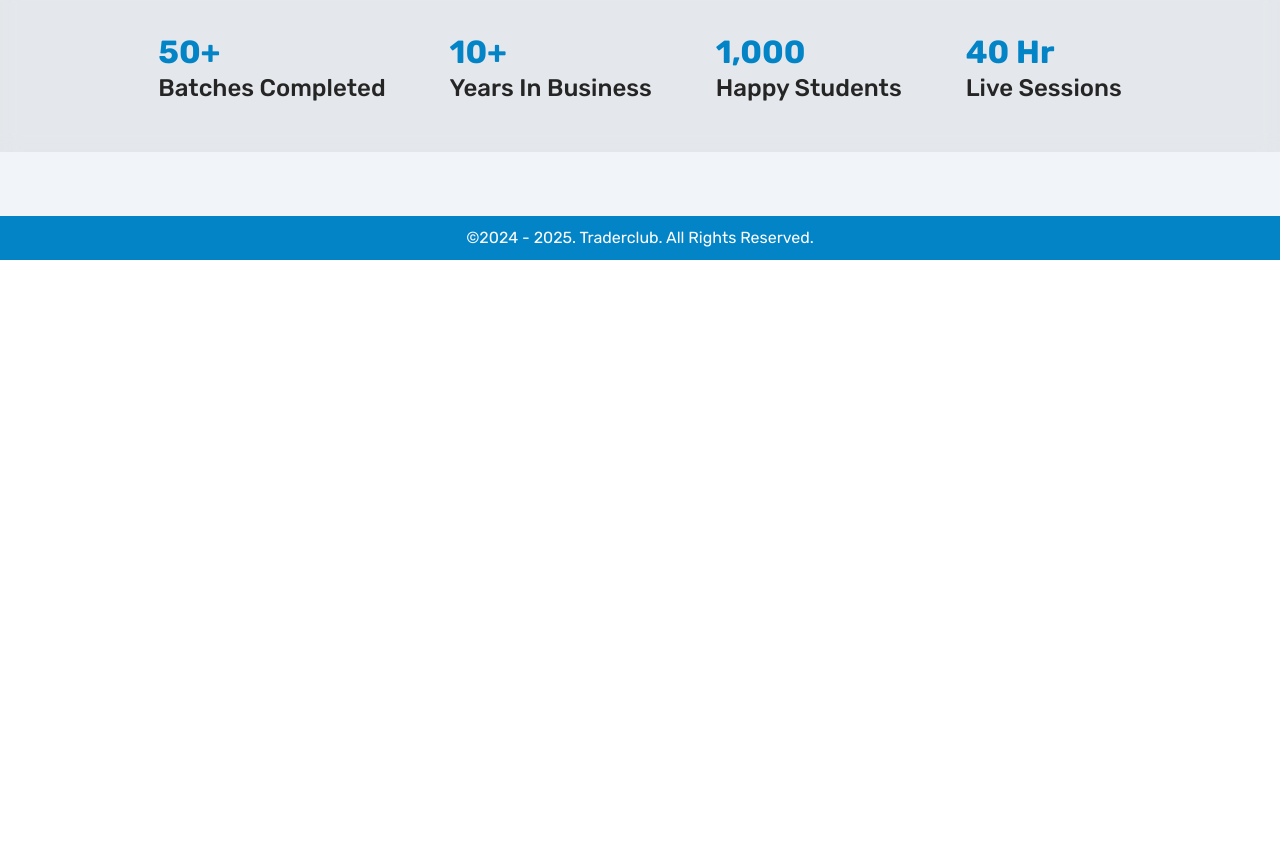
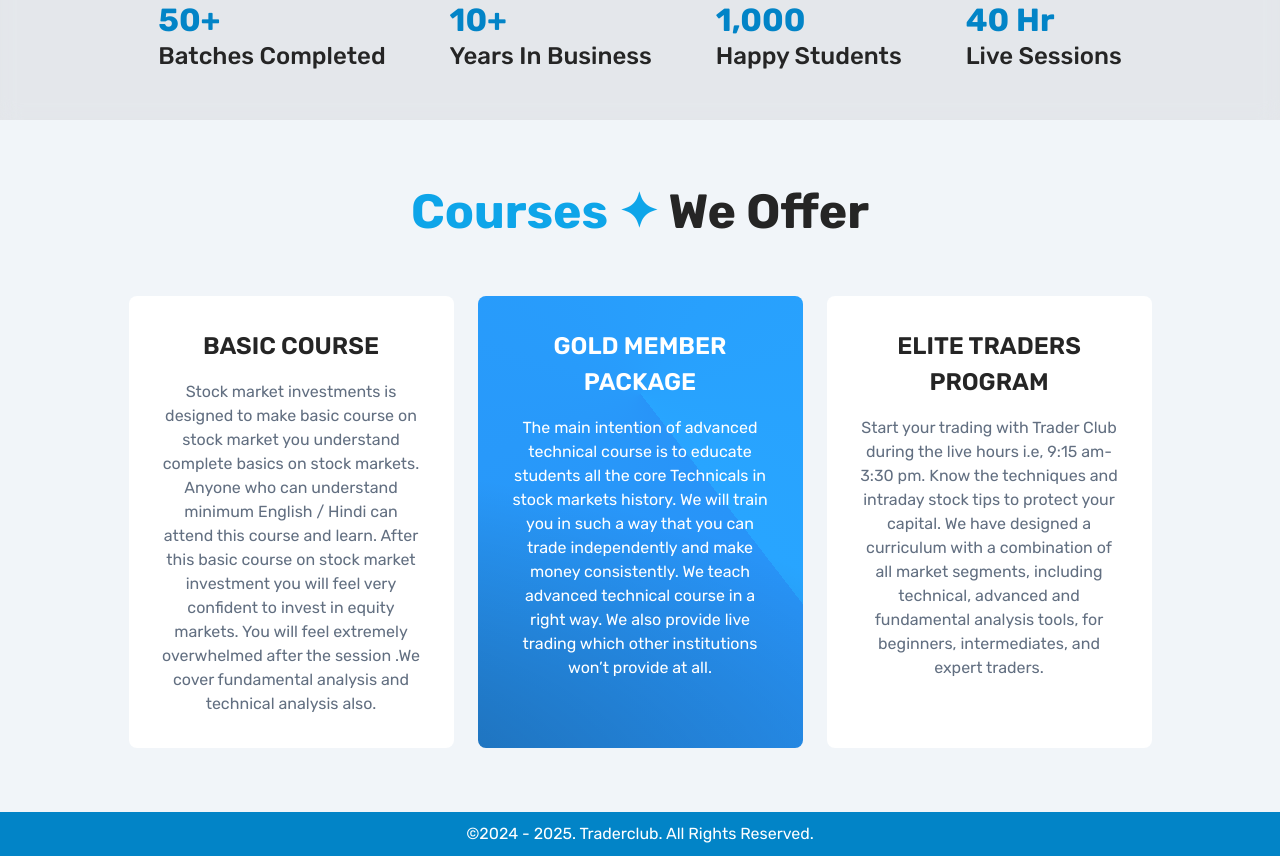
Before and after one commit to cxinu/traderclub-meta, a Next.js app: page / in a window 1280 px wide. Shown: the part 1280-2136 px from the top of the page. Before the commit the page ends 1540 px from the top, so only its background shows below. Built offline with nearby package versions, Linux system fonts and the light colour scheme.

Commit message:
courses with snap scoll

```diff
--- a/app/layout.tsx
+++ b/app/layout.tsx
@@ -7,6 +7,7 @@ import "../styles/components/hero.css";
 import "../styles/components/about.css";
 import "../styles/components/mobile.css";
 import "../styles/components/contact.css";
+import "../styles/components/course.css";
 import "../styles/components/footer.css";
 import "../styles/utils.css";
 
--- a/app/page.tsx
+++ b/app/page.tsx
@@ -3,6 +3,7 @@
 import { useEffect } from "react";
 import AboutSection from "@/components/AboutSection";
 import HeroSection from "@/components/HeroSection";
+import CourseSection from "@/components/CourseSection";
 
 export default function Home() {
   useEffect(() => {
@@ -19,6 +20,7 @@ export default function Home() {
       <main>
         <HeroSection />
         <AboutSection />
+        <CourseSection />
       </main>
     </>
   );
--- a/components/AboutSection.tsx
+++ b/components/AboutSection.tsx
@@ -43,6 +43,7 @@ export default function AboutSection() {
             </p>
           </div>
         </div>
+      </section>
       <div className="about__stats-bg">
         <ul className="about__stats">
           <li>
@@ -71,7 +72,6 @@ export default function AboutSection() {
           </li>
         </ul>
       </div>
-      </section>
     </div>
   );
 }
--- /dev/null
+++ b/components/CourseSection.tsx
@@ -0,0 +1,48 @@
+export default function CourseSection() {
+  return (
+    <div className="bg-slate-100">
+      <section id="courses" className="course container section">
+        <h1 className="course__title">
+          {" "}
+          <strong>Courses ✦</strong> We Offer
+        </h1>
+        <div className="course__wrapper">
+          <div className="course__card">
+            <h2>BASIC COURSE</h2>
+            <p>
+              Stock market investments is designed to make basic course on stock
+              market you understand complete basics on stock markets. Anyone who
+              can understand minimum English / Hindi can attend this course and
+              learn. After this basic course on stock market investment you will
+              feel very confident to invest in equity markets. You will feel
+              extremely overwhelmed after the session .We cover fundamental
+              analysis and technical analysis also.
+            </p>
+          </div>
+          <div className="course__card best-offer">
+            <h2>GOLD MEMBER PACKAGE</h2>
+            <p>
+              The main intention of advanced technical course is to educate
+              students all the core Technicals in stock markets history. We will
+              train you in such a way that you can trade independently and make
+              money consistently. We teach advanced technical course in a right
+              way. We also provide live trading which other institutions won’t
+              provide at all.
+            </p>
+          </div>
+          <div className="course__card">
+            <h2>ELITE TRADERS PROGRAM</h2>
+            <p>
+              Start your trading with Trader Club during the live hours i.e,
+              9:15 am- 3:30 pm. Know the techniques and intraday stock tips to
+              protect your capital. We have designed a curriculum with a
+              combination of all market segments, including technical, advanced
+              and fundamental analysis tools, for beginners, intermediates, and
+              expert traders.
+            </p>
+          </div>
+        </div>
+      </section>
+    </div>
+  );
+}
--- a/components/MobileNav.tsx
+++ b/components/MobileNav.tsx
@@ -7,22 +7,22 @@ export default function MobileNav() {
         <ul className="mobile-nav__menu">
           <li>
             <Link className="mobile-nav__link" href="/">
-              ✦ Home
+              Home
             </Link>
           </li>
           <li>
             <Link className="mobile-nav__link" href="/#about">
-              ✦ About
+              About
             </Link>
           </li>
           <li>
             <Link className="mobile-nav__link" href="/#courses">
-              ✦ Courses
+              Courses
             </Link>
           </li>
           <li>
             <Link className="mobile-nav__link" href="/contact">
-              ✦ Contact
+              Contact
             </Link>
           </li>
         </ul>
--- a/package.json
+++ b/package.json
@@ -2,6 +2,7 @@
   "name": "traderclub-meta",
   "version": "0.1.0",
   "private": true,
+  "type": "module",
   "scripts": {
     "dev": "next dev",
     "build": "next build",
--- a/styles/components/about.css
+++ b/styles/components/about.css
@@ -6,6 +6,10 @@
     gap: 1rem;
     position: relative;
     overflow: hidden;
+}
+
+.about.section {
+    padding-bottom: 0;
 }
 
 .about__title {
@@ -33,12 +37,11 @@
 }
 
 .about__stats-bg {
-    position: relative;
     display: flex;
     justify-content: center;
     background-color: hsla(0, 0%, 32%, 0.083);
     backdrop-filter: blur(10px);
-    width: 100vw;
+    width: 100%;
 }
 
 .about__stats {
@@ -61,7 +64,7 @@
 
 .about__video {
     width: 90%;
-    /* height: 100%; */
+    height: 100%;
     object-fit: cover;
     border-radius: 1rem;
 }
@@ -92,6 +95,11 @@
     .about__stats {
         gap: 2rem;
         padding: 1rem;
+    }
+
+    .about__video {
+        width: 50%;
+        height: 100%;
     }
 }
 
--- a/styles/components/contact.css
+++ b/styles/components/contact.css
@@ -23,7 +23,14 @@ textarea {
 }
 
 .contact__form {
-    padding: 20px;
+    padding: 2.5rem;
+
+    /* border-radius: 10px;
+    background-position-x: 0%, 0%, 0%;
+    background-position-y: 0%, 0%, 0%;
+    background-repeat: repeat, repeat, repeat;
+    background-attachment: scroll, scroll, scroll;
+    background-image: radial-gradient(277.36% 77.78% at -106.67% 112.17%, rgba(0, 0, 0, 0.39) 0%, rgba(0, 0, 0, 0) 100%), conic-gradient(from 142.32deg at 50% 21.64%, rgb(7, 107, 200) 0deg, rgb(18, 146, 237) 360deg), none; */
 }
 
 .contact__info {
--- /dev/null
+++ b/styles/components/course.css
@@ -0,0 +1,106 @@
+.course.section {
+    margin-top: 0;
+}
+
+.course {
+    display: flex;
+    flex-direction: column;
+    align-items: center;
+    gap: 1rem;
+}
+
+.course__title {
+    padding-bottom: 1rem;
+}
+
+.course__wrapper {
+    position: relative;
+    z-index: 1;
+    display: flex;
+    flex-direction: row;
+    justify-content: start;
+
+    width: 100vw;
+    /* gap: 1rem; */
+    padding-left: 1.5rem;
+
+    overflow-x: auto;
+    scroll-snap-type: x mandatory;
+
+    /* Hide scrollbar for IE, Edge, and Firefox */
+    -ms-overflow-style: none;
+    scrollbar-width: none;
+
+    /* Hide scrollbar for Chrome, Safari, and Opera */
+    &::-webkit-scrollbar {
+        display: none;
+    }
+
+}
+
+.course__wrapper h2 {
+    font-size: 1.5rem;
+    line-height: 1.5;
+    font-weight: 600;
+    color: var(--clr-dark);
+    text-align: center;
+}
+
+.course__wrapper p {
+    font-size: 1rem;
+    line-height: 1.5;
+    text-align: center;
+}
+
+.course__wrapper .best-offer {
+    background-position-x: 0%, 0%, 0%;
+    background-position-y: 0%, 0%, 0%;
+    background-repeat: repeat, repeat, repeat;
+    background-attachment: scroll, scroll, scroll;
+    background-image: radial-gradient(277.36% 77.78% at -106.67% 112.17%, rgba(0, 0, 0, 0.39) 0%, rgba(0, 0, 0, 0) 100%), conic-gradient(from 142.32deg at 50% 21.64%, rgb(40, 148, 248) 0deg, rgb(40, 165, 255) 360deg), none;
+}
+
+.course__wrapper .best-offer h2 {
+    color: var(--clr-light);
+}
+
+.course__wrapper .best-offer p {
+    color: var(--clr-light);
+}
+
+.course__card {
+    display: flex;
+    flex: 1;
+    flex-direction: column;
+    align-items: center;
+    scroll-snap-align: center;
+
+    gap: 1rem;
+    min-width: 325px;
+    padding: 2rem;
+    margin-right: 1.5rem;
+    border-radius: 0.5rem;
+    background-color: var(--clr-light);
+}
+
+/* xs */
+/* @media (min-width: 475px) {} */
+
+/* sm */
+/* @media (min-width: 640px) {} */
+
+/* md */
+@media (min-width: 768px) {
+    .course__title {
+        padding-bottom: 2.5rem;
+    }
+}
+
+/* lg */
+@media (min-width: 1024px) {
+    .course__wrapper {
+        justify-content: center;
+        overflow-x: visible;
+        width: 80%;
+    }
+}
--- a/styles/components/mobile.css
+++ b/styles/components/mobile.css
@@ -6,7 +6,8 @@
     z-index: 999;
     width: 100%;
     height: 100%;
-    backdrop-filter: blur(100px);
+    background-color: rgba(255, 255, 255, 0.6);
+    backdrop-filter: blur(500px);
 
     display: none;
     align-items: center;
@@ -16,22 +17,44 @@
 .mobile-nav__menu {
     display: flex;
     flex-direction: column;
-    gap: 1.5rem;
+    gap: 2rem;
     align-items: start;
     justify-content: center;
     list-style: none;
 }
 
 .mobile-nav__link {
-    font-size: 1.25rem;
+    font-size: 1.5rem;
     font-weight: 600;
     letter-spacing: 0.05em;
-    color: var(--clr-slate600);
-    transition: 0.3s;
+    color: var(--clr-stale600);
+    transition: color 0.3s, transform 0.3s;
+    /* Updated to include transform */
+    transform: translateX(0);
+}
+
+.mobile-nav__link::before {
+    content: "✦ ";
+    opacity: 0;
+    transition: opacity 0.3s, transform 0.3s;
+    transform: translateX(-20px);
+    /* Adjust as needed */
+    visibility: hidden;
+    /* Hide initially */
 }
 
 .mobile-nav__link:hover {
     color: var(--clr-blue);
+    transform: translateX(20px);
+    /* Adjust to match the ::before translation */
+}
+
+.mobile-nav__link:hover::before {
+    opacity: 1;
+    transform: translateX(0);
+    /* Move to original position */
+    visibility: visible;
+    /* Ensure it's visible when hovered */
 }
 
 @media (min-width: 768px) {
```
Lines whose indentation alone changed are shown as unchanged.
